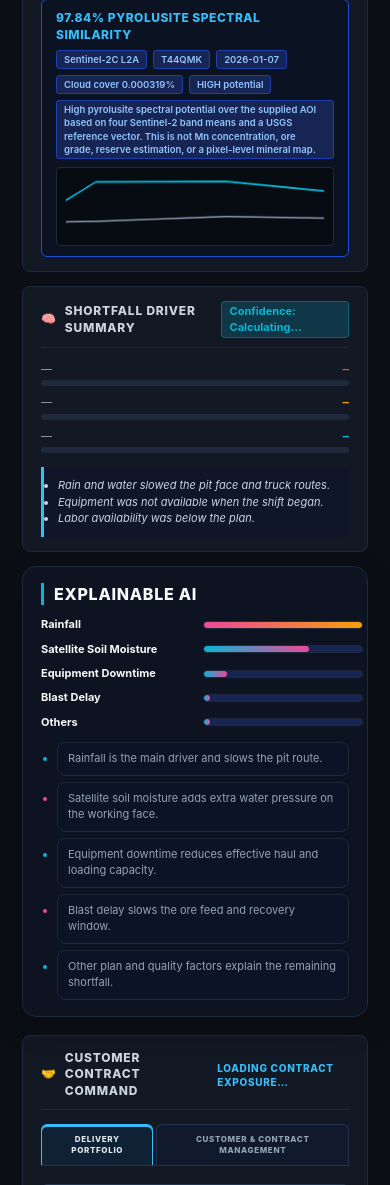
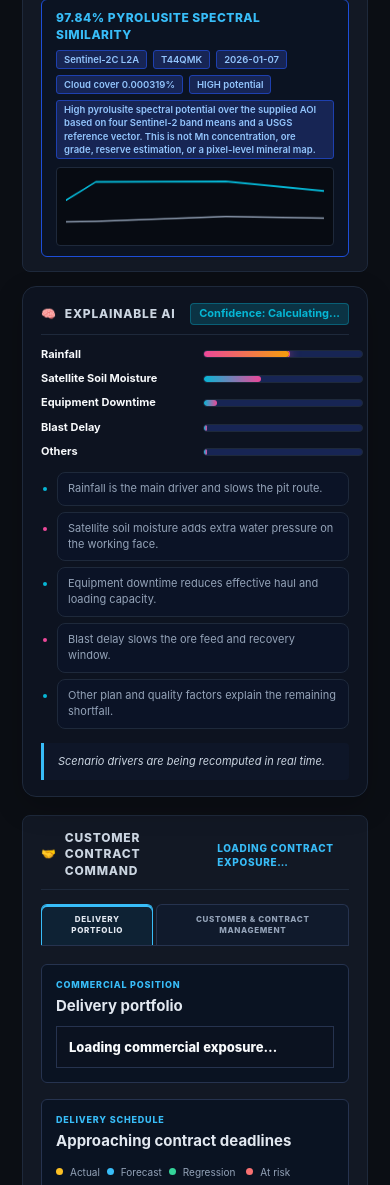
Before and after one commit to agrwljinal/ORE-KI-ORE, a Flask app: page / in a window 390 px wide; the page is wider, and only the part inside the window is pictured. Shown: the part 2334-3519 px from the top of that part. Run offline with Flask 3, Linux system fonts and the light colour scheme; data that the repository does not hold is empty.

Commit message:
Fixed xai responsiveness and confidence scores

```diff
--- a/static/script.js
+++ b/static/script.js
@@ -1065,6 +1065,11 @@ function renderFingerprint(zoneReflectance) {
 }
 
 // ---------------- CONTROLS / PREDICTIONS ----------------
+function clampPct(value) {
+  if (!isFinite(Number(value))) return 0;
+  return Math.max(0, Math.min(100, Number(value)));
+}
+
 function getControls() {
   return {
     rainfall_mm: parseFloat(document.getElementById("slider-rainfall").value),
@@ -1890,10 +1895,10 @@ function renderRecommendations(data) {
   options.forEach((opt) => container.appendChild(buildRecItem(opt)));
 }
 
-async function postPredictions() {
+async function postPredictions(payload = getControls()) {
   return apiFetch("/api/predictions", {
     method: "POST",
-    body: JSON.stringify(getControls()),
+    body: JSON.stringify(payload),
   });
 }
 
@@ -1922,58 +1927,38 @@ async function loadPrescriptive() {
 
 // ---------------- XAI ----------------
 function renderXai(data) {
+  const xaiSection = document.getElementById("xai-explanation-section");
+  if (!xaiSection) return;
+
   const conf = data && data.confidence_pct != null && isFinite(Number(data.confidence_pct))
     ? Number(data.confidence_pct)
     : NaN;
-  const confBadge = document.getElementById("xai-conf-badge");
-  if (confBadge) confBadge.textContent = isFinite(conf)
+
+  xaiSection.innerHTML = "";
+
+  const header = document.createElement("div");
+  header.className = "card-header-bar";
+  header.style.marginBottom = "12px";
+
+  const headerTitle = document.createElement("div");
+  headerTitle.className = "card-header-title";
+  headerTitle.innerHTML = "<span>🧠</span> Explainable AI";
+
+  const confPill = document.createElement("span");
+  confPill.className = "conf-pill";
+  confPill.id = "xai-conf-badge";
+  confPill.textContent = isFinite(conf)
     ? `Confidence: ${conf.toFixed(1)}%`
     : "Confidence: Calculating...";
 
-  const entries = Object.entries(data.attributions || {})
-    .filter(([, v]) => isFinite(Number(v)))
-    .sort((a, b) => Number(b[1]) - Number(a[1]));
-
-  const rows = [
-    { label: "xai-lbl-rain", value: "xai-val-rain", bar: "bar-rain" },
-    { label: "xai-lbl-mtbf", value: "xai-val-mtbf", bar: "bar-mtbf" },
-    { label: "xai-lbl-grade", value: "xai-val-grade", bar: "bar-grade" },
-  ];
-  rows.forEach((row, i) => {
-    const entry = entries[i];
-    const pct = entry ? Number(entry[1]) : 0;
-    const label = document.getElementById(row.label);
-    const value = document.getElementById(row.value);
-    const bar = document.getElementById(row.bar);
-    if (label) label.textContent = entry ? entry[0] : "—";
-    if (value) value.textContent = entry ? `${pct.toFixed(1)}%` : "—";
-    if (bar) bar.style.width = `${entry ? Math.max(0, Math.min(100, pct)) : 0}%`;
-  });
-
-  const reasonsList = document.getElementById("xai-reasons-list");
-  if (reasonsList && Array.isArray(data.reasons)) {
-    reasonsList.innerHTML = "";
-    data.reasons.forEach((reason) => {
-      const item = document.createElement("li");
-      item.textContent = reason;
-      reasonsList.appendChild(item);
-    });
-  }
-
-  const narrative = document.getElementById("xai-narrative-text");
-  if (narrative && data.narrative) narrative.textContent = data.narrative;
-
-  const xaiSection = document.getElementById("xai-explanation-section");
-  if (xaiSection) {
-    xaiSection.innerHTML = "";
-    const heading = document.createElement("h2");
-    heading.className = "xai-explanation-heading";
-    heading.textContent = "Explainable AI";
-    xaiSection.appendChild(heading);
+  header.appendChild(headerTitle);
+  header.appendChild(confPill);
+  xaiSection.appendChild(header);
 
   const chart = document.createElement("div");
   chart.className = "xai-explanation-chart";
-    const chartData = Array.isArray(data.xai_chart_data) && data.xai_chart_data.length
+
+  const chartData = Array.isArray(data && data.xai_chart_data) && data.xai_chart_data.length
     ? data.xai_chart_data
     : [
         { factor: "Rainfall", value: 54 },
@@ -1982,13 +1967,17 @@ function renderXai(data) {
         { factor: "Blast Delay", value: 2 },
         { factor: "Others", value: 2 },
       ];
-    const maxValue = Math.max(...chartData.map((row) => Number(row.value) || 0), 1);
+
   const normalizedChartData = chartData.map((row) => ({
     factor: String(row.factor || "Other factor"),
-      value: Math.max(1, Math.min(100, Number(row.value) || 0)),
+    value: clampPct(Number(row.value) || 0),
   }));
 
-    const topRow = normalizedChartData.reduce((best, row) => row.value > best.value ? row : best, normalizedChartData[0] || { factor: "Rainfall", value: 1 });
+  const topRow = normalizedChartData.reduce(
+    (best, row) => row.value > best.value ? row : best,
+    normalizedChartData[0] || { factor: "Rainfall", value: 1 },
+  );
+
   normalizedChartData.forEach((row) => {
     const rowNode = document.createElement("div");
     rowNode.className = "xai-explanation-row";
@@ -2000,17 +1989,17 @@ function renderXai(data) {
 
     const track = document.createElement("span");
     track.className = "xai-explanation-track";
+
     const fill = document.createElement("span");
     fill.className = "xai-explanation-fill";
+    fill.style.width = `${Math.max(2, Math.min(100, row.value))}%`;
     if (row.factor === topRow.factor) fill.classList.add("xai-explanation-fill-dominant");
 
-      const pct = Math.max(1, Math.min(100, (Number(row.value) || 0) / Math.max(1, maxValue) * 100));
-      fill.style.width = `${pct}%`;
     track.appendChild(fill);
 
     const value = document.createElement("span");
     value.className = "xai-explanation-value";
-      value.textContent = `${Math.round(Number(row.value) || 0)}%`;
+    value.textContent = `${Math.round(row.value)}%`;
 
     rowNode.appendChild(label);
     rowNode.appendChild(track);
@@ -2021,7 +2010,7 @@ function renderXai(data) {
 
   const list = document.createElement("ul");
   list.className = "xai-explanation-list";
-    const reasons = Array.isArray(data.xai_bullet_reasons) && data.xai_bullet_reasons.length
+  const reasons = Array.isArray(data && data.xai_bullet_reasons) && data.xai_bullet_reasons.length
     ? data.xai_bullet_reasons
     : [
         "Rainfall is the main driver and slows the pit route.",
@@ -2037,7 +2026,12 @@ function renderXai(data) {
     list.appendChild(item);
   });
   xaiSection.appendChild(list);
-  }
+
+  const narrative = document.createElement("div");
+  narrative.className = "xai-insight-box";
+  if (data && data.narrative) narrative.textContent = data.narrative;
+  else narrative.textContent = "Scenario drivers are being recomputed in real time.";
+  xaiSection.appendChild(narrative);
 }
 
 async function loadXai() {
@@ -2254,6 +2248,43 @@ async function refreshAll(keepStatus = false) {
   await Promise.allSettled([loadPrescriptive(), loadXai()]);
 }
 
+function makeLiveXaiPayload(controls = getControls()) {
+  const rain = clampPct((Number(controls.rainfall_mm || 0) / 250.0) * 100);
+  const soil = clampPct((Number(controls.soil_moisture_pct || 0) / 60.0) * 100);
+  const downtime = clampPct((Number(controls.equipment_downtime_hours || 0) / 14.0) * 100);
+  const blast = clampPct((Number(controls.blast_delay_minutes || 0) / 180.0) * 100);
+
+  const chartData = [
+    { factor: "Rainfall", value: Math.round(rain) },
+    { factor: "Satellite Soil Moisture", value: Math.round(soil) },
+    { factor: "Equipment Downtime", value: Math.round(downtime) },
+    { factor: "Blast Delay", value: Math.round(blast) },
+    { factor: "Others", value: 1 },
+  ];
+  const reasons = [
+    `Rainfall is contributing ${Math.round(rain)}% to the explainable driver mix.`,
+    `Satellite soil moisture is contributing ${Math.round(soil)}% of the moisture pressure.`,
+    `Equipment downtime is contributing ${Math.round(downtime)}% of the active delay profile.`,
+    `Blast delay is contributing ${Math.round(blast)}% of the production drag.`,
+    "Other site factors explain the remaining shortfall.",
+  ];
+
+  return {
+    confidence_pct: 96.7,
+    attributions: {
+      "Rainfall": rain,
+      "Satellite Soil Moisture": soil,
+      "Equipment Downtime": downtime,
+      "Blast Delay": blast,
+      "Others": 1,
+    },
+    narrative: "The XAI view is re-calculating from the active slider values.",
+    xai_chart_data: chartData,
+    xai_bullet_reasons: reasons,
+    reasons,
+  };
+}
+
 async function onExecute() {
   setButtonsLoading(true);
   setStatus("Executing optimization plan…", "warn");
@@ -2299,22 +2330,50 @@ async function onReset() {
 }
 
 function bindControls() {
-  const ids = ["slider-rainfall", "slider-soil-moisture", "slider-downtime", "slider-blast-delay", "slider-labor", "input-target"];
-  ids.forEach((id) => {
+  const ids = [
+    "slider-rainfall",
+    "slider-soil-moisture",
+    "slider-downtime",
+    "slider-blast-delay",
+    "slider-labor",
+    "input-target",
+  ];
+  const sliderIds = ids.filter((id) => document.getElementById(id));
+
+  const updateFromLeftPanel = async () => {
+    const controls = getControls();
+    updateControlBadges(controls);
+
+    const livePayload = makeLiveXaiPayload(controls);
+    renderXai(livePayload);
+
+    try {
+      await postPredictions(controls);
+      const xaiData = await apiFetch("/api/xai");
+      if (xaiData && Array.isArray(xaiData.xai_chart_data)) {
+        renderXai(xaiData);
+      }
+    } catch (_) {
+      renderXai(livePayload);
+    }
+  };
+
+  sliderIds.forEach((id) => {
     const el = document.getElementById(id);
     if (!el) return;
-    el.addEventListener("input", async () => {
-      updateControlBadges(getControls());
+    el.addEventListener("input", updateFromLeftPanel);
+    el.addEventListener("change", async () => {
+      const controls = getControls();
+      updateControlBadges(controls);
       try {
-        await postPredictions();
-        const xaiData = await apiFetch("/api/xai");
-        renderXai(xaiData);
+        await postPredictions(controls);
+        await refreshAll();
       } catch (err) {
-        setStatus(err.message || "Could not refresh Explainable AI.", "error");
-      }
-    });
-    el.addEventListener("change", () => refreshAll());
-  });
+        setStatus(err.message || "Could not refresh dashboard.", "error");
+      }
+    });
+  });
+
   const grade = document.getElementById("ore-grade-mix");
   if (grade) grade.addEventListener("change", () => refreshAll());
   const execute = document.getElementById("btn-execute-plan");
--- a/templates/index.html
+++ b/templates/index.html
@@ -318,59 +318,7 @@
                     </div>
                 </section>
 
-                <!-- CARD: SHORTFALL DRIVER SUMMARY -->
-                <section class="industrial-card">
-                    <div class="card-header-bar">
-                        <div class="card-header-title">
-                            <span>🧠</span> Shortfall Driver Summary
-                        </div>
-                        <span class="conf-pill" id="xai-conf-badge">Confidence: Not available</span>
-                    </div>
-
-                    <div class="xai-bars-container">
-                        <div class="xai-bar-row">
-                            <div class="xai-bar-label-line">
-<span id="xai-lbl-rain">Rain and water in the pit</span>
-                                <span class="xai-pct text-red" id="xai-val-rain">54%</span>
-                            </div>
-                            <div class="xai-bar-track">
-                                <div class="xai-bar-fill fill-red" id="bar-rain" style="width: 54%;"></div>
-                            </div>
-                        </div>
-
-                        <div class="xai-bar-row">
-                            <div class="xai-bar-label-line">
-<span id="xai-lbl-mtbf">Truck and equipment delays</span>
-                                <span class="xai-pct text-amber" id="xai-val-mtbf">36%</span>
-                            </div>
-                            <div class="xai-bar-track">
-                                <div class="xai-bar-fill fill-amber" id="bar-mtbf" style="width: 36%;"></div>
-                            </div>
-                        </div>
-
-                        <div class="xai-bar-row">
-                            <div class="xai-bar-label-line">
-<span id="xai-lbl-grade">Labor and crew availability</span>
-                                <span class="xai-pct text-cyan" id="xai-val-grade">10%</span>
-                            </div>
-                            <div class="xai-bar-track">
-                                <div class="xai-bar-fill fill-cyan" id="bar-grade" style="width: 10%;"></div>
-                            </div>
-                        </div>
-                    </div>
-
-                    <div class="xai-insight-box" id="xai-narrative-text">
-                        <ul class="xai-reasons-list" id="xai-reasons-list">
-                            <li>Rain and water slowed the pit face and truck routes.</li>
-                            <li>Equipment was not available when the shift began.</li>
-                            <li>Labor availability was below the plan.</li>
-                        </ul>
-                    </div>
-                </section>
-
-                <div id="xai-explanation-section">
-                    <h2>Explainable AI</h2>
-                </div>
+                <div id="xai-explanation-section"></div>
 
             </div>
         </main>
```
Lines whose indentation alone changed are shown as unchanged.
